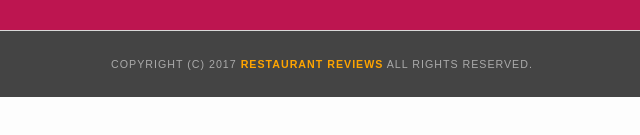
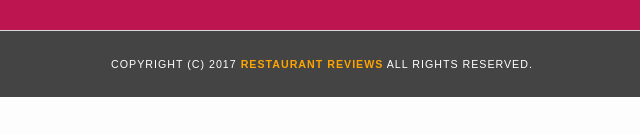
Before and after one commit to jessicasoaresfa/udacity-fend-p5-restaurant-web-app, a plain HTML site: page restaurant.html in a window 1280 px wide. Shown: the part 279-414 px from the top of the page, 318-958 px from the left. Drawn offline with nearby package versions, Linux system fonts and the light colour scheme.

Commit message:
Adapted contrast in footer for better accessibility

```diff
--- a/css/styles.css
+++ b/css/styles.css
@@ -43,7 +43,7 @@ article, aside, canvas, details, figcaption, figure, footer, header, hgroup, men
 }
 #footer {
   background-color: #444;
-  color: #aaa;
+  color: #fff;
   font-size: 8pt;
   letter-spacing: 1px;
   padding: 25px;
@@ -253,7 +253,7 @@ nav h1 a {
 }
 .inside #footer {
 	background-color: #444;
-	color: #aaa;
+	color: #fff;
 	font-size: 8pt;
 	letter-spacing: 1px;
 	padding: 25px;
```
